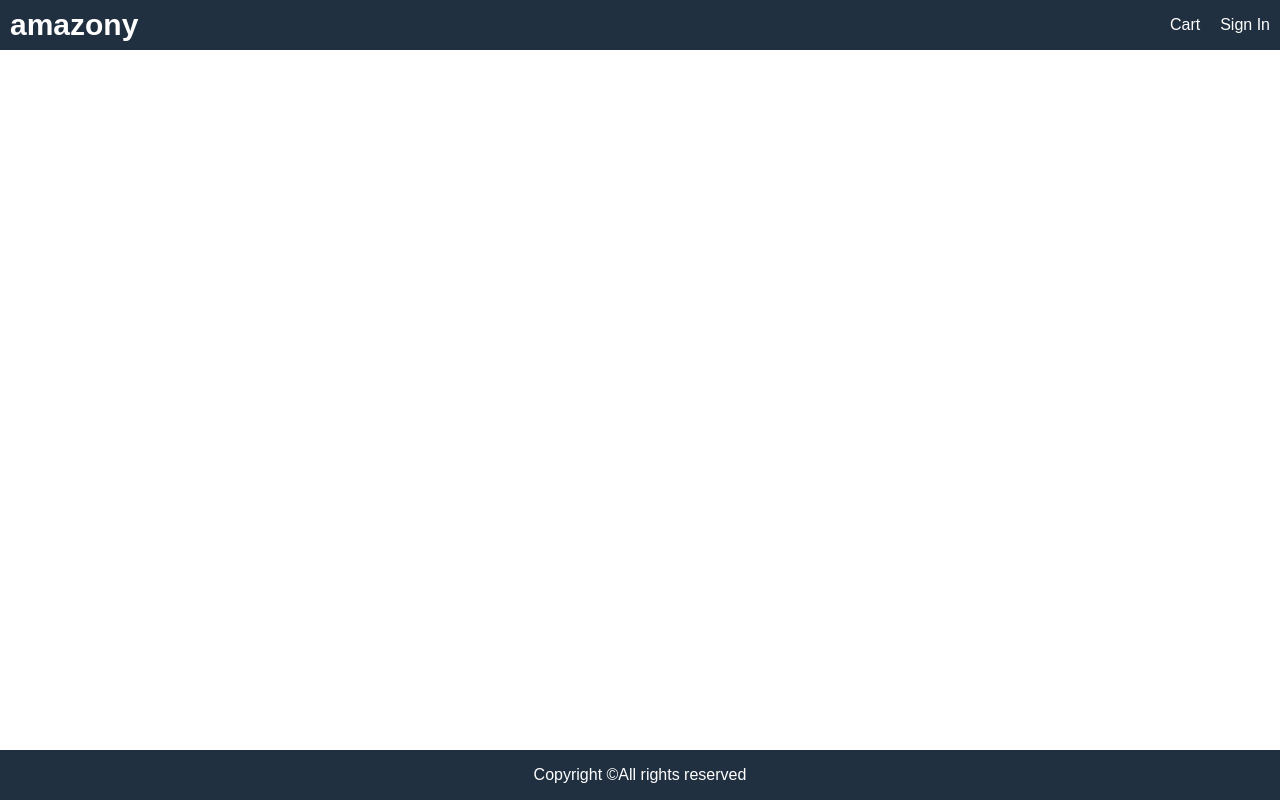
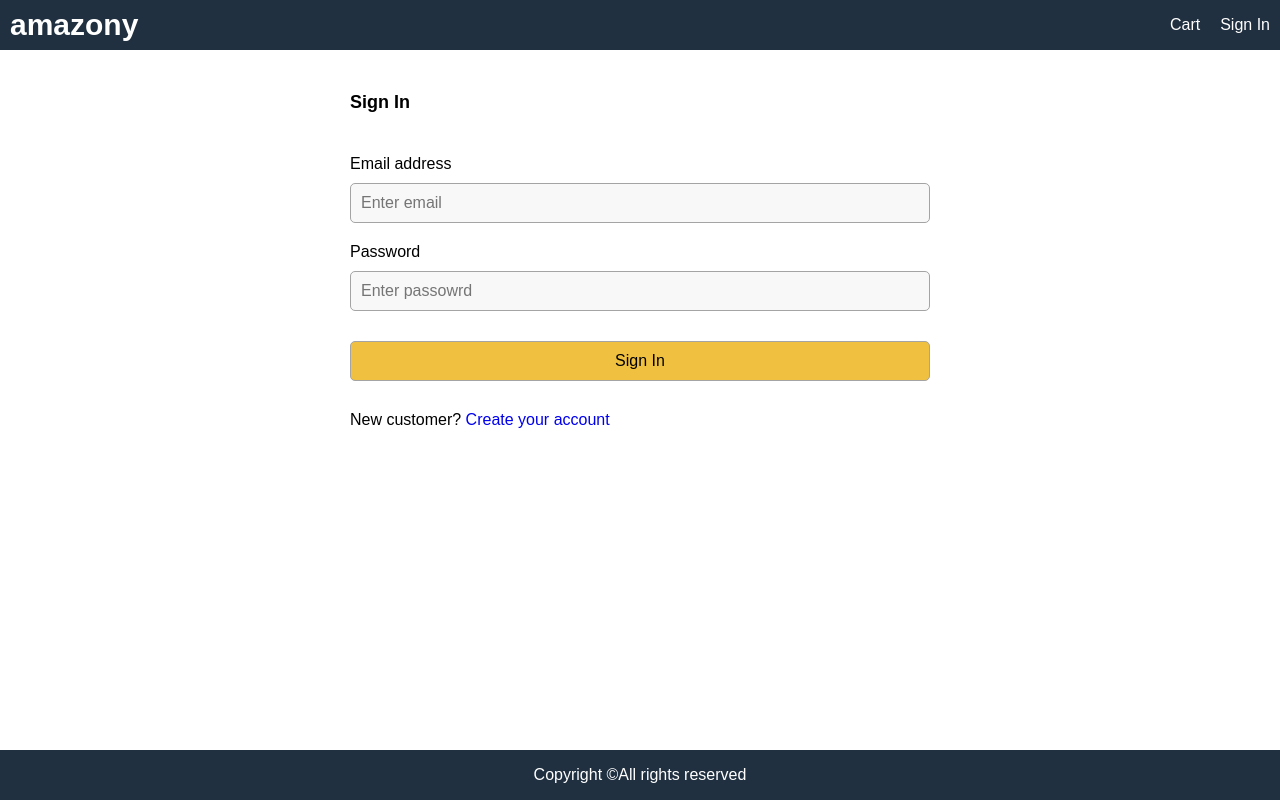
Before and after one commit to Jyoti-rgb/Amazony, a React (Create React App) app in the folder frontend/: page /signin in a window 1280 px wide. Built offline with nearby package versions, Linux system fonts and the light colour scheme; no server answers.

Commit message:
Design & Implement signin screen

```diff
--- a/frontend/src/App.js
+++ b/frontend/src/App.js
@@ -6,6 +6,7 @@
 import { useDispatch, useSelector } from "react-redux";
 import { useEffect } from "react";
 import { addToCart } from "./redux/cart/cartAction";
+import SignInScreen from "./Components/Screen/SignInScreen";
 
 function App() {
   const dispatch = useDispatch();
@@ -36,9 +37,9 @@
         <main>
           <Routes>
             <Route path="/cart/:id" element={<CartScreen />} />
-
+            <Route path="/product/:id" element={<ProductScreen />} />
+            <Route path="/signin" element={<SignInScreen />} />
             <Route path="/" index element={<HomeScreen />} />
-            <Route path="/product/:id" element={<ProductScreen />} />
           </Routes>
         </main>
         <footer className="row center">
--- /dev/null
+++ b/frontend/src/Components/Screen/SignInScreen.js
@@ -0,0 +1,54 @@
+import React, { useState } from "react";
+import { Link } from "react-router-dom";
+
+export default function SignInScreen() {
+  const [email, setEmail] = useState("");
+  const [passowrd, setPassword] = useState("");
+
+  const submitHandler = (e) => {
+    e.preventDefault();
+    //TODO: Signin action
+  };
+
+  return (
+    <div>
+      <form className="form" onSubmit={submitHandler}>
+        <div>
+          <h1>Sign In</h1>
+        </div>
+        <div>
+          <label htmlFor="email">Email address</label>
+          <input
+            type="email"
+            id="email"
+            placeholder="Enter email"
+            required
+            onChange={(e) => setEmail(e.target.value)}
+          />
+        </div>
+        <div>
+          <label htmlFor="password">Password</label>
+          <input
+            type="password"
+            id="password"
+            placeholder="Enter passowrd"
+            required
+            onChange={(e) => setPassword(e.target.value)}
+          />
+        </div>
+        <div>
+          <label />
+          <button className="primary" type="submit">
+            Sign In
+          </button>
+        </div>
+        <div>
+          <label />
+          <div>
+            New customer? <Link to={"/register"}>Create your account</Link>
+          </div>
+        </div>
+      </form>
+    </div>
+  );
+}
--- a/frontend/src/index.css
+++ b/frontend/src/index.css
@@ -202,3 +202,18 @@
   color: #a02020;
   background-color: #ffe0e0e0;
 }
+
+/* Form */
+.form {
+  max-width: 60rem;
+  margin: 0 auto;
+}
+.form > div {
+  display: flex;
+  flex-direction: column;
+  margin: 1rem;
+}
+.form label {
+  margin: 1rem 0;
+  display: block;
+}
```
